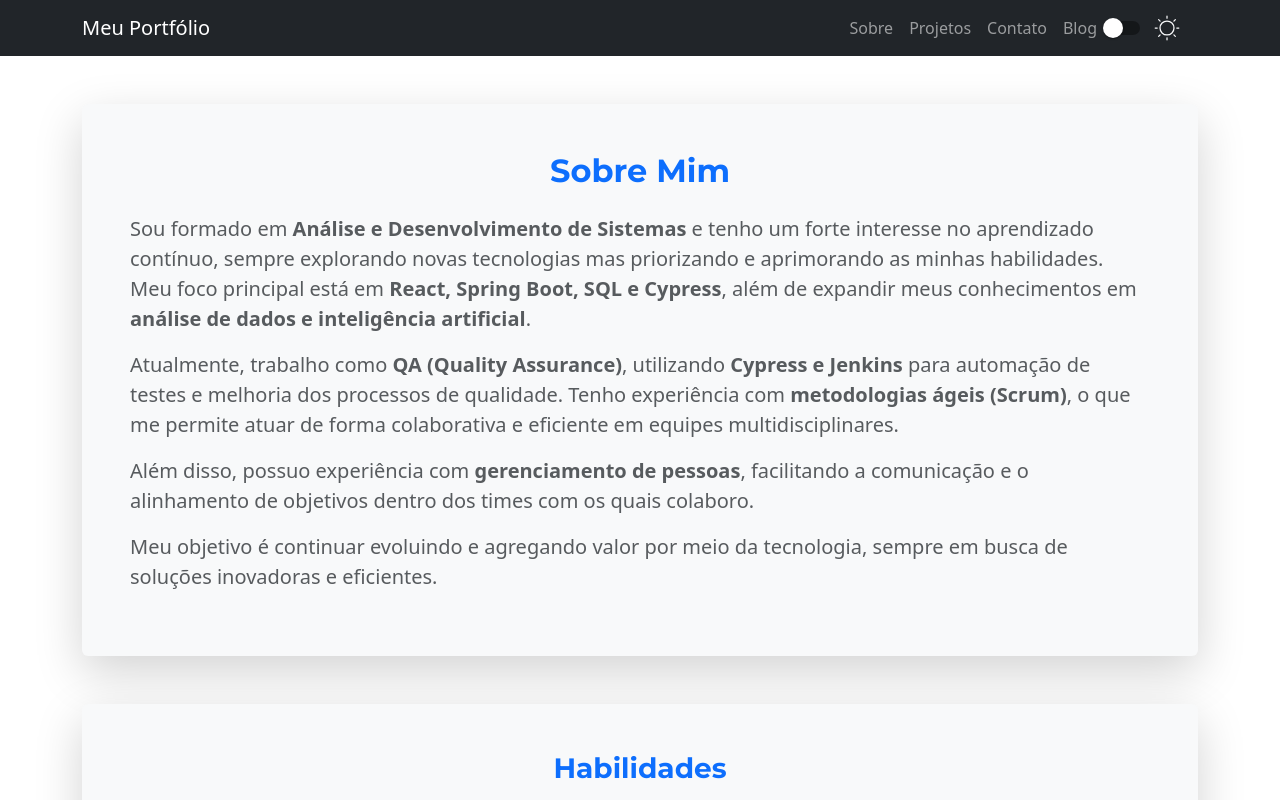
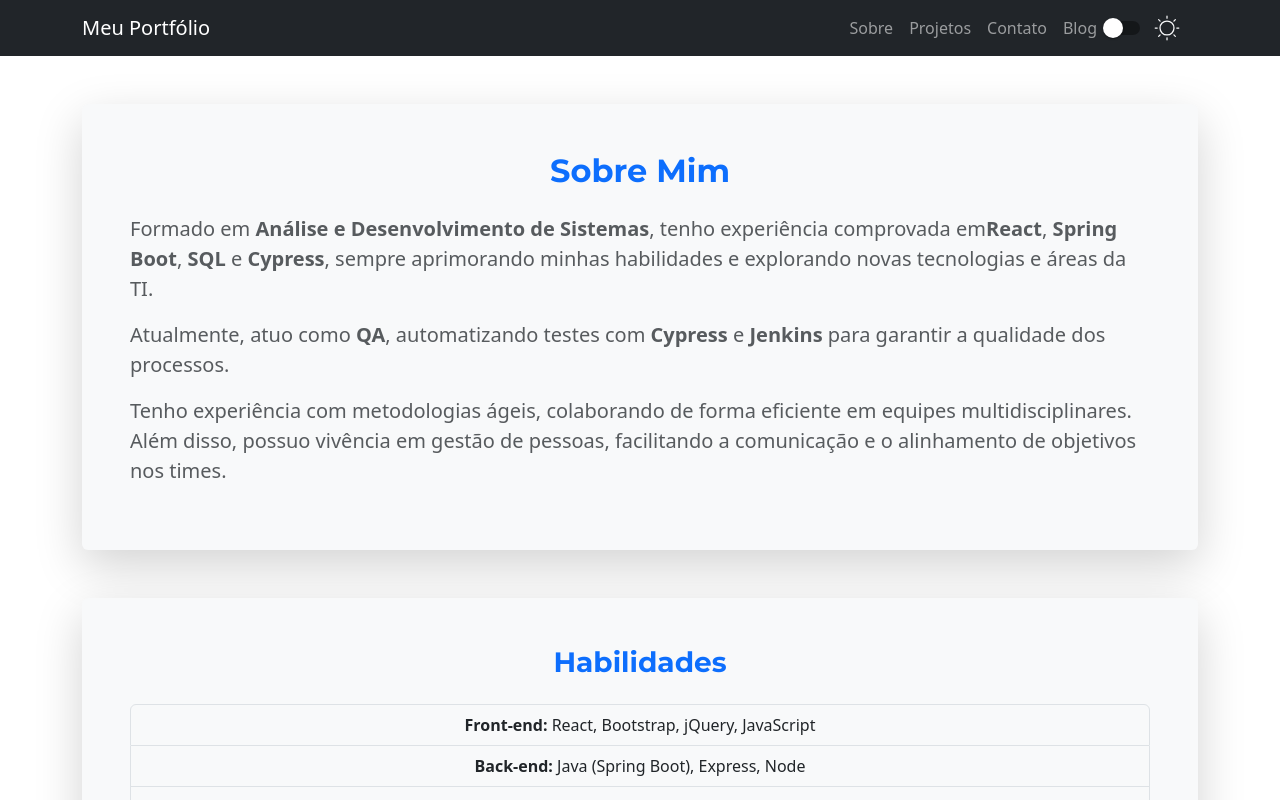
Before and after one commit to GremlinX/gremlinx.github.io, a React (Create React App) app: page /about in a window 1280 px wide. Shown: the top 800 px of the page. Built offline with nearby package versions, Linux system fonts and the light colour scheme.

Commit message:
alteracoes de informacoes

```diff
--- a/src/components/About.js
+++ b/src/components/About.js
@@ -33,35 +33,26 @@ export const About = () => {
           <p
             className={`${textStyle} fs-5 text-lg-start text-md-center text-sm-center`}
           >
-            Sou formado em <b>Análise e Desenvolvimento de Sistemas</b> e tenho
-            um forte interesse no aprendizado contínuo, sempre explorando novas
-            tecnologias mas priorizando e aprimorando as minhas
-            habilidades. Meu foco principal está em{" "}
-            <b>React, Spring Boot, SQL e Cypress</b>, além de expandir meus
-            conhecimentos em <b>análise de dados e inteligência artificial</b>.
+            Formado em <b>Análise e Desenvolvimento de Sistemas</b>, tenho
+            experiência comprovada em
+            <b>React</b>, <b>Spring Boot</b>, <b>SQL</b> e <b>Cypress</b>,
+            sempre aprimorando minhas habilidades e explorando novas tecnologias
+            e áreas da TI.
           </p>
           <p
             className={`${textStyle} fs-5 text-lg-start text-md-center text-sm-center`}
           >
-            Atualmente, trabalho como <b>QA (Quality Assurance)</b>, utilizando{" "}
-            <b>Cypress e Jenkins</b> para automação de testes e melhoria dos
-            processos de qualidade. Tenho experiência com{" "}
-            <b>metodologias ágeis (Scrum)</b>, o que me permite atuar de forma
-            colaborativa e eficiente em equipes multidisciplinares.
+            Atualmente, atuo como <b>QA</b>, automatizando testes com{" "}
+            <b>Cypress</b> e <b>Jenkins</b> para garantir a qualidade dos
+            processos.
           </p>
           <p
             className={`${textStyle} fs-5 text-lg-start text-md-center text-sm-center`}
           >
-            Além disso, possuo experiência com <b>gerenciamento de pessoas</b>,
-            facilitando a comunicação e o alinhamento de objetivos dentro dos
-            times com os quais colaboro.
-          </p>
-          <p
-            className={`${textStyle} fs-5 text-lg-start text-md-center text-sm-center`}
-          >
-            Meu objetivo é continuar evoluindo e
-            agregando valor por meio da tecnologia, sempre em busca de soluções
-            inovadoras e eficientes.
+            Tenho experiência com metodologias ágeis, colaborando de forma
+            eficiente em equipes multidisciplinares. Além disso, possuo vivência
+            em gestão de pessoas, facilitando a comunicação e o alinhamento de
+            objetivos nos times.
           </p>
         </div>
 
--- a/src/components/Contact.js
+++ b/src/components/Contact.js
@@ -11,7 +11,7 @@ export const Contact = () => {
   const textStyle = theme === "dark" ? "text-light" : "text-muted";
 
   const handleSendEmail = () => {
-      const email = "meuemail@email.com";
+      const email = "marcelo-ito@hotmail.com";
       const subject = "Contato via Portfólio";
       const body = encodeURIComponent(`Mensagem enviada através do seu portfólio:\n\n${message}`);
       window.location.href = `mailto:${email}?subject=${subject}&body=${body}`;
--- a/src/components/Home.js
+++ b/src/components/Home.js
@@ -23,7 +23,7 @@ export const Home = () => {
           Bem-vindo ao Meu Portfólio
         </h1>
         <p className={`lead ${theme === "light" ? "text-secondary" : "text-light"}`}>
-          Desenvolvedor Full Stack | React | Spring Boot | SQL
+          QA Professional | Fullstack Developer
         </p>
 
         <div className={`container d-flex align-items-center justify-content-center ${bgClass} p-5 rounded`}>
```
